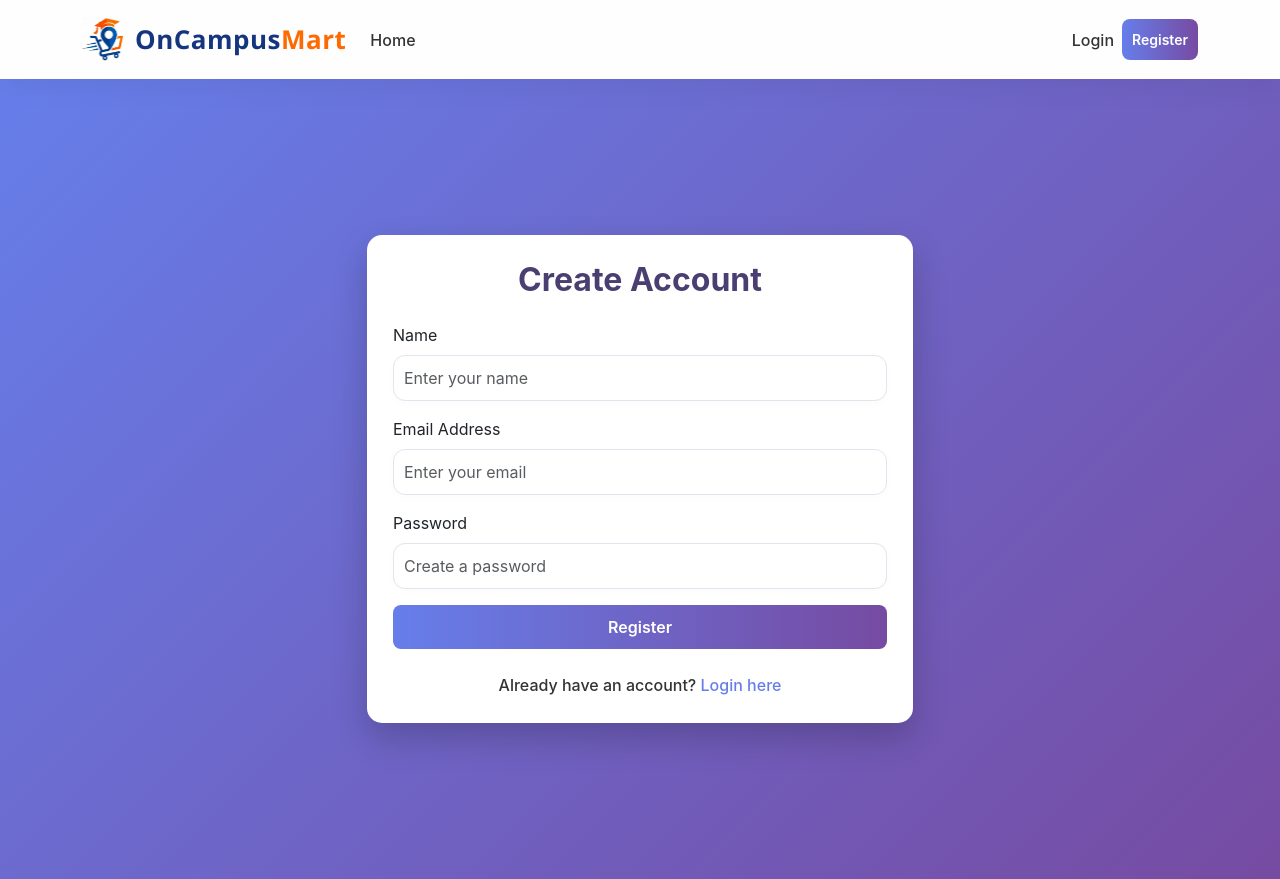
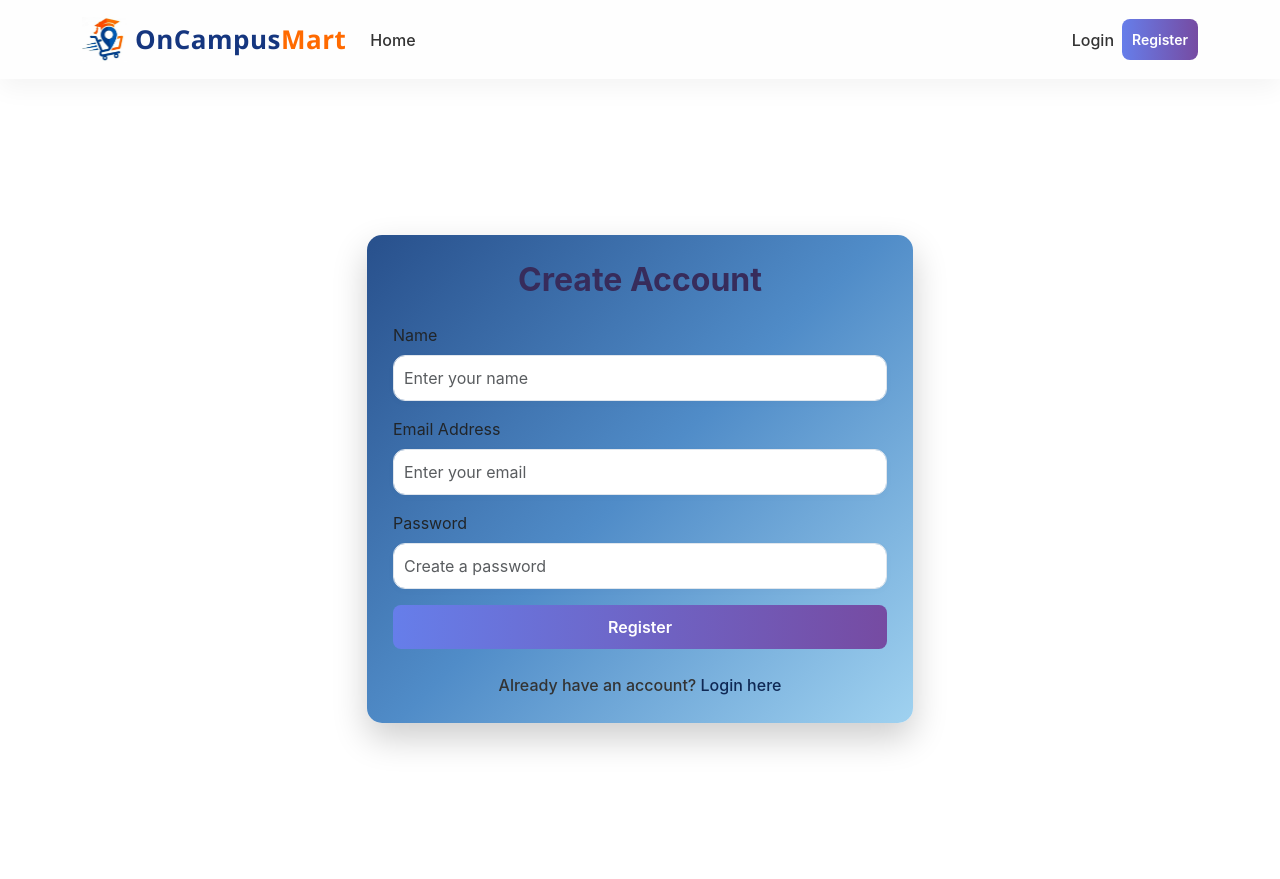
Before and after one commit to GOKULLSS/Academic-Resource-sharing-platform, a React (Vite) app in the folder client/: page /register in a window 1280 px wide. Built offline with nearby package versions, Linux system fonts and the light colour scheme.

Commit message:
buyer_dashboard_ui_changed

```diff
--- /dev/null
+++ b/client/src/pages/BuyerDashboard.css
@@ -0,0 +1,31 @@
+
+.c-btn{
+  color: rgb(28 77 141);
+  border: 2px solid rgb(28 77 141);
+  transition: all 0.3s ease;
+  background-color: white;
+}
+
+.c-btn:hover{
+  background-color: rgb(15 40 84) !important;
+  border-color: rgb(15 40 84) !important;
+  color: white !important;
+}
+
+.page {
+  min-height: 100vh;
+  background: linear-gradient(
+    135deg,
+    rgb(40, 80, 140),
+    rgb(80, 140, 200),
+    rgb(160, 210, 240)
+  );
+  padding: 20px;
+}
+.card{
+  transition: all 0.3s ease;
+}
+
+.card:hover {
+  transform: translateY(-5px);
+}
--- a/client/src/pages/BuyerDashboard.jsx
+++ b/client/src/pages/BuyerDashboard.jsx
@@ -2,7 +2,7 @@ import { useEffect, useState } from "react";
 import axios from "axios";
 import { Container, Card, Button, Badge, Row, Col } from "react-bootstrap";
 import { useNavigate } from "react-router-dom";
-
+import "./BuyerDashboard.css";
 const BuyerDashboard = () => {
   const [orders, setOrders] = useState([]);
   const [rentals, setRentals] = useState([]);
@@ -68,6 +68,7 @@ const BuyerDashboard = () => {
   };
 
   return (
+   <div className="page">
     <Container className="mt-4">
       <h3>My Purchases</h3>
 
@@ -81,7 +82,7 @@ const BuyerDashboard = () => {
                 <img
                   src={order.product.image?.startsWith('http') ? order.product.image : `http://localhost:5000${order.product.image}`}
                   alt={order.product?.title || "Product"}
-                  style={{ width: "100%", height: "100px", objectFit: "cover", borderRadius: "5px" }}
+                  style={{ width: "100%", height: "100px", objectFit: "contain", borderRadius: "5px" }}
                 />
               ) : (
                 <div style={{ width: "100%", height: "100px", backgroundColor: "#f0f0f0", display: "flex", alignItems: "center", justifyContent: "center", borderRadius: "5px" }}>
@@ -115,7 +116,7 @@ const BuyerDashboard = () => {
             <Col md={4} className="d-flex flex-column justify-content-center">
               <Button
                 variant="outline-info"
-                className="mb-2"
+                className="mb-2 c-btn"
                 onClick={() => handleChat(order.seller, order.product._id)}
               >
                 💬 Chat with Seller
@@ -124,6 +125,7 @@ const BuyerDashboard = () => {
               {order.status === "Pending" && (
                 <Button
                   variant="secondary"
+                  className="c-btn"
                   onClick={() => updateOrderStatus(order._id, "Cancelled")}
                 >
                   Cancel Order
@@ -133,6 +135,7 @@ const BuyerDashboard = () => {
               {order.status === "Confirmed" && (
                 <Button
                   variant="success"
+                  className="c-btn"
                   onClick={() => updateOrderStatus(order._id, "Completed")}
                 >
                   Confirm Received
@@ -155,7 +158,7 @@ const BuyerDashboard = () => {
                 <img
                   src={rental.product.image?.startsWith('http') ? rental.product.image : `http://localhost:5000${rental.product.image}`}
                   alt={rental.product?.title || "Product"}
-                  style={{ width: "100%", height: "100px", objectFit: "cover", borderRadius: "5px" }}
+                  style={{ width: "100%", height: "100px", objectFit: "contain", borderRadius: "5px" }}
                 />
               ) : (
                 <div style={{ width: "100%", height: "100px", backgroundColor: "#f0f0f0", display: "flex", alignItems: "center", justifyContent: "center", borderRadius: "5px" }}>
@@ -190,10 +193,10 @@ const BuyerDashboard = () => {
                 </Badge>
               </p>
             </Col>
-            <Col md={4} className="d-flex flex-column justify-content-center">
+            <Col md={4} className="d-flex flex-column justify-content-center ">
               <Button
                 variant="outline-info"
-                className="mb-2"
+                className="mb-2 c-btn"
                 onClick={() => handleChat(rental.owner._id, rental.product._id)}
               >
                 💬 Chat with Owner
@@ -213,7 +216,7 @@ const BuyerDashboard = () => {
         </Card>
       ))}
     </Container>
-  );
+   </div>);
 };
 
 export default BuyerDashboard;
--- a/client/src/pages/Login.css
+++ b/client/src/pages/Login.css
@@ -1,7 +1,7 @@
 .login-page {
   min-height: 100vh;
   width: 100%;
-  background: linear-gradient(to right, #4e73df, #1cc88a);
+ background: white;
   display: flex;
   justify-content: center;
   align-items: center;
@@ -12,4 +12,14 @@
   max-width: 420px;
   border-radius: 15px;
   box-shadow: 0 10px 25px rgba(0, 0, 0, 0.2);
+  background: linear-gradient(135deg,
+    rgb(40, 80, 140),
+    rgb(80, 140, 200),
+    rgb(160, 210, 240)
+  );
+
 }
+
+.fw-bold{
+  color:rgb(15,40,84);
+}
--- a/client/src/pages/Register.css
+++ b/client/src/pages/Register.css
@@ -3,7 +3,7 @@
     min-height: 100vh;
     display: flex;
     align-items: center;
-    background: linear-gradient(135deg, #667eea, #764ba2);
+    background:white;
     animation: fadeIn 0.8s ease-in-out;
 }
 
@@ -14,12 +14,17 @@
     box-shadow: 0 15px 35px rgba(0, 0, 0, 0.2);
     padding: 10px;
     animation: slideUp 0.6s ease-out;
+    background: linear-gradient(135deg,
+    rgb(40, 80, 140),
+    rgb(80, 140, 200),
+    rgb(160, 210, 240)
+  );
 }
 
 /* Title styling */
 .register-title {
     font-weight: 700;
-    color: #4b3f72;
+    color: #372c5b;
 }
 
 /* Input styling */
@@ -38,7 +43,7 @@
 
 /* Button styling */
 .register-btn {
-    background: linear-gradient(90deg, #667eea, #764ba2);
+
     border: none;
     border-radius: 8px;
     padding: 10px;
@@ -53,7 +58,7 @@
 
 /* Login link */
 .login-link a {
-    color: #667eea;
+    color: rgb(15,40,84);
     font-weight: 500;
     text-decoration: none;
 }
```
